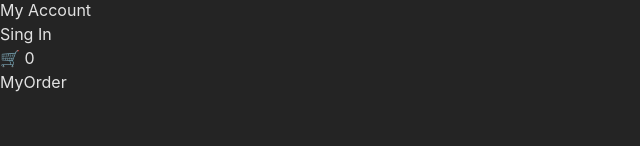
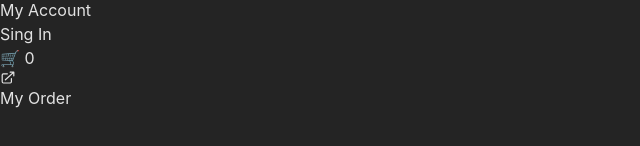
Before and after one commit to Yordyr06/react--projects, a React (Vite) app in the folder Projects/08-e-commerce/: page /my-order in a window 1280 px wide. Shown: the part 218-364 px from the top of the page, without its empty margins (0-640 px from the left). Built offline with nearby package versions, Linux system fonts and the light colour scheme.

Commit message:
MyOrders/OrdersCard

```diff
--- a/Projects/08-e-commerce/src/App/App.jsx
+++ b/Projects/08-e-commerce/src/App/App.jsx
@@ -15,8 +15,8 @@ const AppRoutes = () => {
     { path: '/', element: <Home /> },
     { path: '/my-account', element: <MyAccount /> },
     { path: '/my-order', element: <MyOrder /> },
+    { path: '/my-order/last', element: <MyOrder /> },
     { path: '/my-orders', element: <MyOrders /> },
-    { path: '/my-orders/last', element: <MyOrders /> },
     { path: '/sing-in', element: <SingIn /> },
     { path: '/*', element: <NotFound /> },
   ])
--- a/Projects/08-e-commerce/src/App/MyOrder.jsx
+++ b/Projects/08-e-commerce/src/App/MyOrder.jsx
@@ -1,7 +1,42 @@
+import { useContext } from "react"
+import { Link } from "react-router-dom"
+import { HiMiniArrowTopRightOnSquare } from "react-icons/hi2"
+import { Global } from "../Utils/Contexts/Global"
+import { OrderCard } from "../Components/OrderCard"
+
+// HiArrowTopRightOnSquare
+// HiMiniArrowTopRightOnSquare
+// HiOutlineArrowTopRightOnSquare
+
 function MyOrder() {
+  const { order } = useContext(Global)
+
   return (
     <div>
-      MyOrder
+      <div className="
+        flex items-center justify-center relative w-80 mb-6
+      ">
+        <Link to="/my-orders" className="absolute right-0">
+          <HiMiniArrowTopRightOnSquare className="
+            h-6 w-6 cursor-pointer hover:text-black
+          "/>
+        </Link>
+        <h1>My Order</h1>
+      </div>
+
+      <div className="flex flex-col mx-auto w-80">
+        {
+          order?.slice(-1)[0]?.products?.map(product => (
+            <OrderCard
+              key={product.id}
+              id={product.id}
+              title={product.title}
+              image={product.image}
+              price={product.price}
+            />
+          ))
+        }
+      </div>
     </div>
   )
 }
--- a/Projects/08-e-commerce/src/App/MyOrders.jsx
+++ b/Projects/08-e-commerce/src/App/MyOrders.jsx
@@ -1,28 +1,28 @@
 import { useContext } from "react"
+import { Link } from "react-router-dom"
 import { Global } from "../Utils/Contexts/Global"
-import { OrderCard } from "../Components/OrderCard"
+import { OrdersCard } from "../Components/OrdersCard"
 
 function MyOrders() {
   const { order } = useContext(Global)
-  console.log(order.slice(-1)[0])
 
   return (
     <div>
-      MyOrders
+      <div className="
+        flex items-center justify-center relative w-80
+      ">
+        <h1>My Orders</h1>
+      </div>
+
       {
-        <div className="flex flex-col mx-auto w-80">
-          {
-            order?.slice(-1)[0]?.products?.map(product => (
-              <OrderCard
-                key={product.id}
-                id={product.id}
-                title={product.title}
-                image={product.image}
-                price={product.price}
-              />
-            ))
-          }
-        </div>
+        order?.map?.((order, index) => (
+          <Link key={index} to={`/my-orders/${order.id}`}>
+            <OrdersCard
+              totalProducts={order.totalProducts}
+              totalPrice={order.totalPrice}
+            />
+          </Link>
+        ))
       }
     </div>
   )
--- a/Projects/08-e-commerce/src/Components/CheckOut.jsx
+++ b/Projects/08-e-commerce/src/Components/CheckOut.jsx
@@ -64,7 +64,7 @@ const CheckOut = () => {
           <span className="font-medium text-xl">{`$${getTotal(cartProducts)}`}</span>
         </p>
 
-        <Link to="/my-orders/last">
+        <Link to="/my-order/last">
           <button
             onClick={() => purchase()}
             className="w-full bg-black text-white py-3 rounded-lg"
--- /dev/null
+++ b/Projects/08-e-commerce/src/Components/OrdersCard.jsx
@@ -0,0 +1,17 @@
+import { HiXMark } from "react-icons/hi2"
+
+const OrdersCard = props => {
+  const { totalPrice, totalProducts } = props
+
+  return(
+    <div className="flex justify-between items-center mb-3 border border-black">
+      <p>
+        <span>09.21.2023</span>
+        <span>{totalProducts}</span>
+        <span>{totalPrice}</span>
+      </p>
+    </div>
+  )
+}
+
+export { OrdersCard }
```
